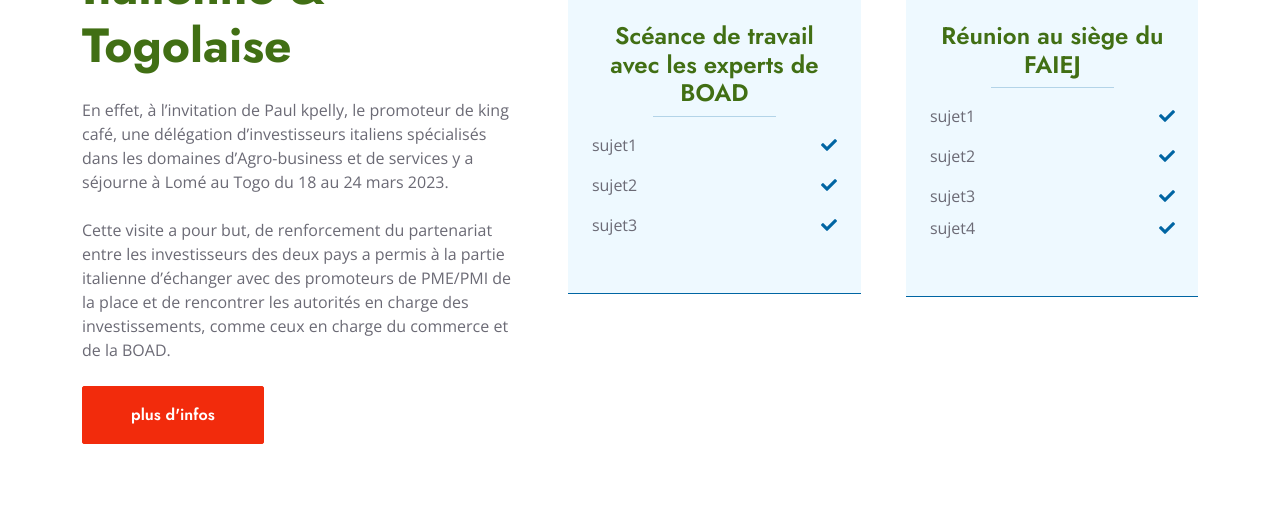
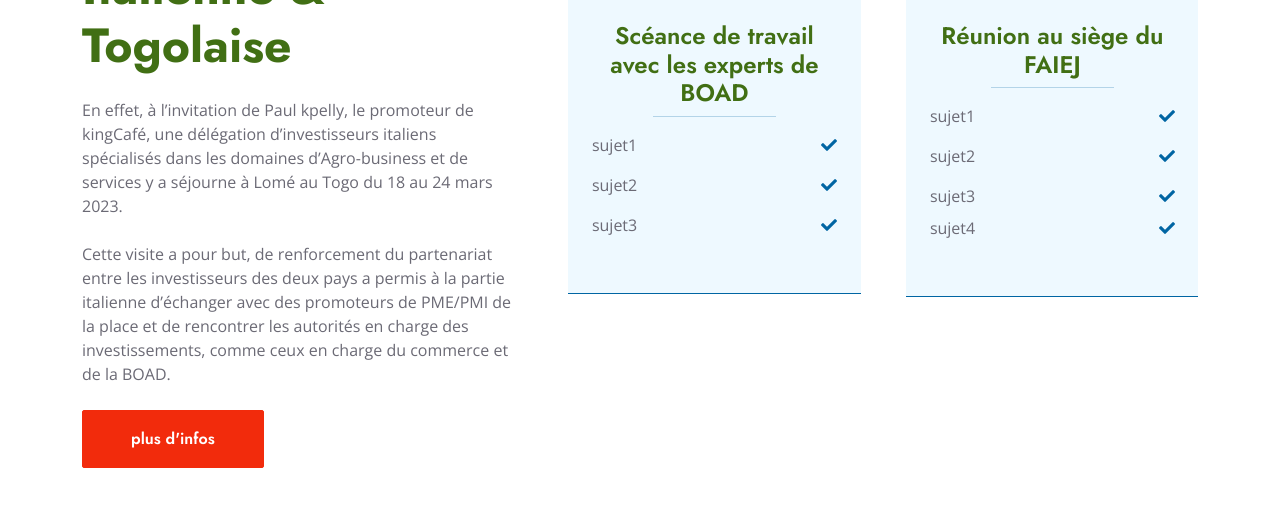
Before and after one commit to Riickpat/ASSOITA, a plain HTML site: page index.html in a window 1280 px wide. Shown: the part 3729-4247 px from the top of the page. Drawn offline with nearby package versions, Linux system fonts and the light colour scheme; animation ran at ten frames a second.

Commit message:
Update index.html

```diff
--- a/index.html
+++ b/index.html
@@ -406,7 +406,7 @@
                         <h5 class="position-relative d-inline-block text-primary text-uppercase">Histoire & Parcours</h5>
                         <h1 class="display-5 mb-0">D'où vient l'idée de fusion entre entreprises Italienne & Togolaise</h1>
                     </div>
-                    <p class="mb-4">En effet, à l’invitation de Paul kpelly, le promoteur de king café, une délégation d’investisseurs italiens spécialisés
+                    <p class="mb-4">En effet, à l’invitation de Paul kpelly, le promoteur de kingCafé, une délégation d’investisseurs italiens spécialisés
                         dans les domaines d’Agro-business et de services y a séjourne à Lomé
                         au Togo du 18 au 24 mars 2023.
                     </p>
```
